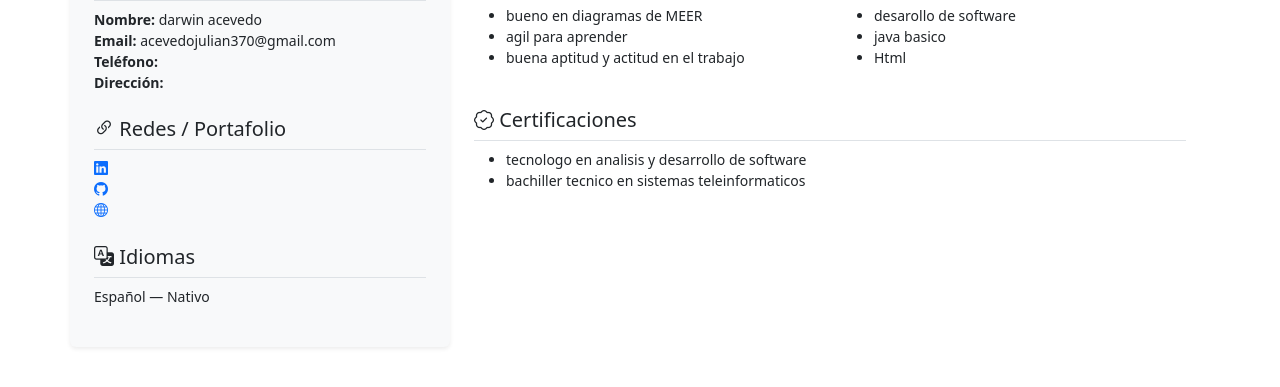
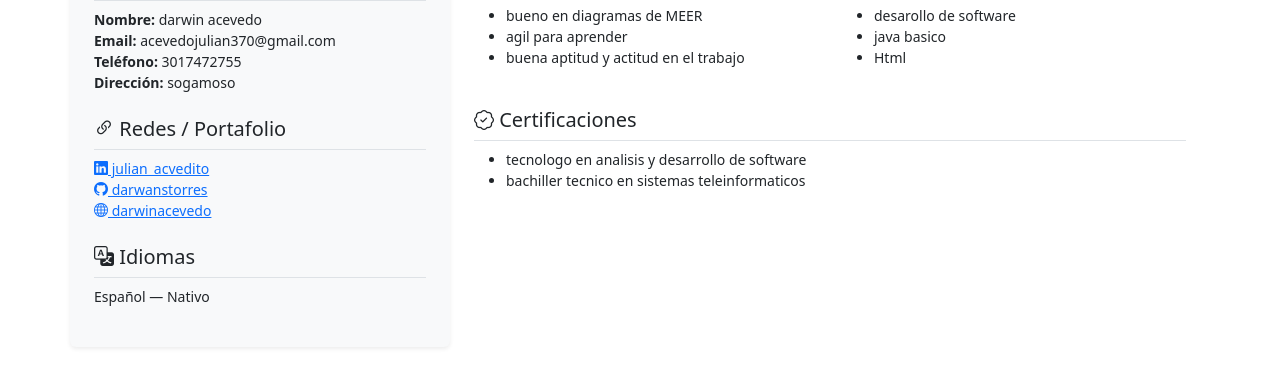
Before and after one commit to darwintorres31/EVALUACION, a plain HTML site: page index.html in a window 1280 px wide. Shown: the part 379-766 px from the top of the page. Drawn offline with nearby package versions, Linux system fonts and the light colour scheme.

Commit message:
ajustes rama 2

```diff
--- a/index.html
+++ b/index.html
@@ -26,7 +26,7 @@
 
         <!-- Cambia la foto. Reemplaza 'https://plugins-media.makeupar.com/smb/blog/post/2024-12-28/5638de9f-49f1-4224-8a22-4d3b12b7d5d4.png' con la URL de tu imagen -->
         <div class="text-center mb-4">
-          <img src="https://plugins-media.makeupar.com/smb/blog/post/2024-12-28/5638de9f-49f1-4224-8a22-4d3b12b7d5d4.png" alt="Foto de perfil" class="img-fluid rounded-circle border border-3 border-primary">
+          <img src="https://www.redeweb.com/wp-content/uploads/2021/03/software-1-640x360.jpg" alt="Foto de perfil" class="img-fluid rounded-circle border border-3 border-primary">
         </div>
 
         <!-- Completa tus datos personales -->
@@ -34,16 +34,16 @@
         <ul class="list-unstyled small">
           <li><strong>Nombre:</strong> darwin acevedo </li>
           <li><strong>Email:</strong> acevedojulian370@gmail.com </li>
-          <li><strong>Teléfono:</strong> <!-- +56 9 XXXX XXXX --> </li>
-          <li><strong>Dirección:</strong> <!-- ciudad, país --> </li>
+          <li><strong>Teléfono:</strong> 3017472755 </li>
+          <li><strong>Dirección:</strong> sogamoso </li>
         </ul>
 
         <!-- Actualiza tus perfiles sociales -->
         <h2 class="h5 border-bottom pb-2 mt-4"><i class="bi bi-link-45deg"></i> Redes / Portafolio</h2>
         <ul class="list-unstyled small">
-          <li><a href="#" target="_blank"><i class="bi bi-linkedin"></i> <!-- LinkedIn --></a></li>
-          <li><a href="#" target="_blank"><i class="bi bi-github"></i> <!-- GitHub --></a></li>
-          <li><a href="#" target="_blank"><i class="bi bi-globe"></i> <!-- Portafolio web --></a></li>
+          <li><a href="#" target="_blank"><i class="bi bi-linkedin"></i> julian_acvedito</a></li>
+          <li><a href="#" target="_blank"><i class="bi bi-github"></i> darwanstorres</a></li>
+          <li><a href="#" target="_blank"><i class="bi bi-globe"></i> darwinacevedo</a></li>
         </ul>
 
         <!-- Lista tus idiomas con nivel -->
```
